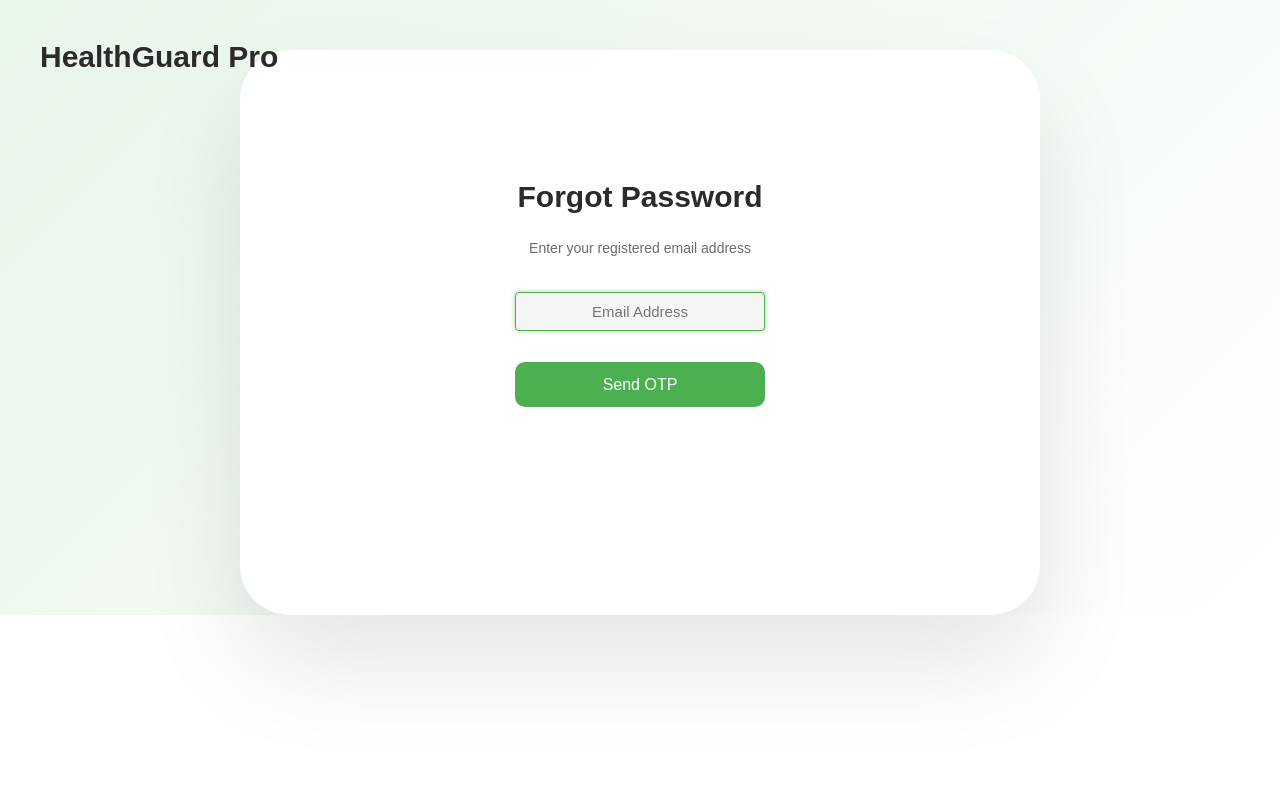
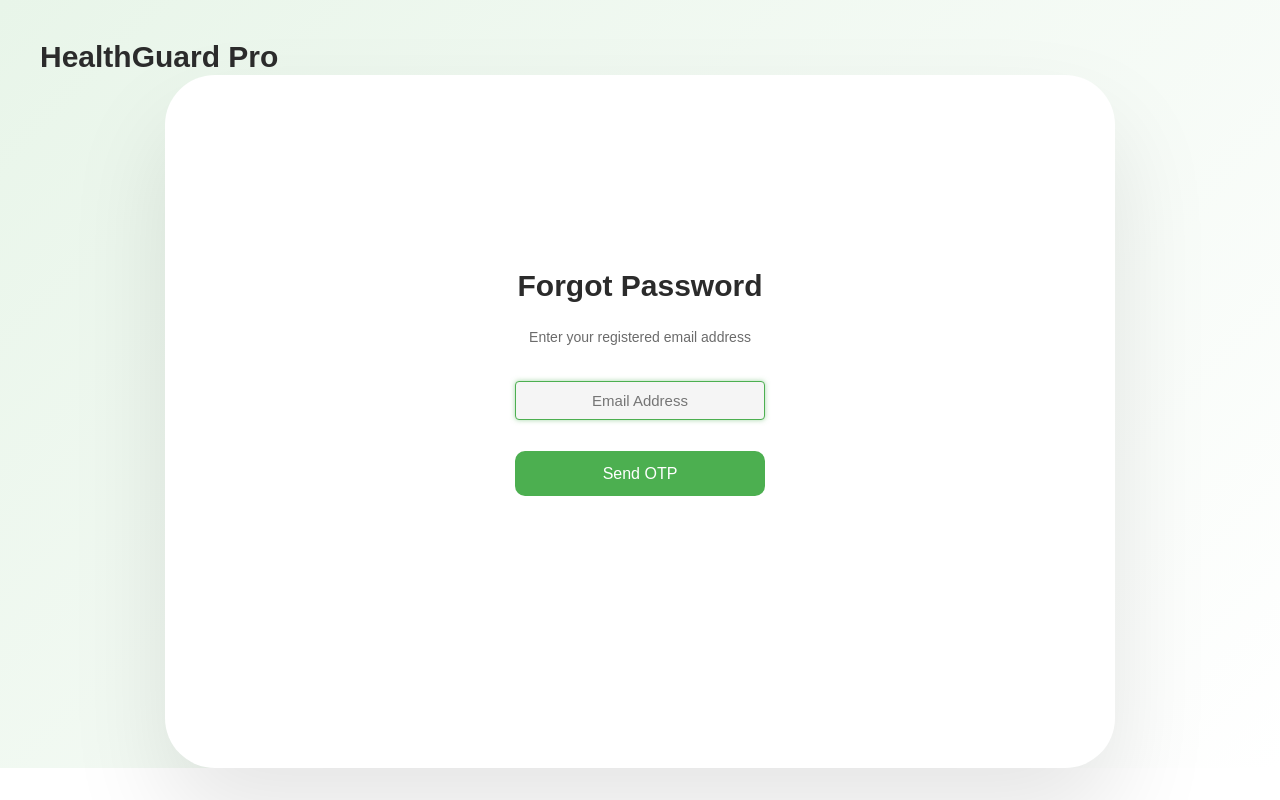
Before and after one commit to springboardmentor103/HealthGuardPro_Infosys_Internship_Oct2024_Team_02, a React (Create React App) app in the folder frontend/: page /forgot-password in a window 1280 px wide. Built offline with nearby package versions, Linux system fonts and the light colour scheme.

Commit message:
done some changes

```diff
--- a/frontend/src/styles/forgotpassword.css
+++ b/frontend/src/styles/forgotpassword.css
@@ -14,19 +14,20 @@ body, html {
   justify-content: center;
   align-items: center;
   flex-direction: column;
+  padding-top: 25px ;
 }
 .forgot-container {
     display: flex;
     justify-content: center;
     align-items: center;
-    width: 800px; /* Reduced width */
+    width: 950px; /* Reduced width */
     height: auto;
     padding: 80px;
     background-color: #ffffff;
     border-radius: 50px;
     box-shadow: 0 50px 100px rgba(0, 0, 0, 0.1);
     text-align: center;
-    padding: 15%;
+    padding: 20%;
     margin-top: 50px;
     flex-direction: column;
     gap: 1rem;
--- a/frontend/src/styles/login.css
+++ b/frontend/src/styles/login.css
@@ -6,10 +6,9 @@
 }
 
 html, body {
-  height: 100%; /* Make sure the body takes the full height */
+  height: 100%;
   margin: 0;
   padding: 0;
-  overflow: hidden;
 }
 
 .login-card {
@@ -48,10 +47,9 @@ html, body {
 
 @media (max-width: 768px) {
   .login-container {
-    width: 80%; /* Adjust width for smaller screens */
+    width: 50%; /* Adjust width for smaller screens */
   }
 }
-
 
 .login-container:hover{
   outline: none;
--- a/frontend/src/styles/otpverification.css
+++ b/frontend/src/styles/otpverification.css
@@ -14,19 +14,20 @@ display: flex;
 justify-content: center;
 align-items: center;
 flex-direction: column;
+padding-top: 25px;
 }
 .otp-container {
   display: flex;
   justify-content: center;
   align-items: center;
-  width: 800px; /* Reduced width */
+  width: 9500px; /* Reduced width */
   height: auto;
   padding: 80px;
   background-color: #ffffff;
   border-radius: 50px;
   box-shadow: 0 50px 100px rgba(0, 0, 0, 0.1);
   text-align: center;
-  padding: 15%;
+  padding: 20%;
   margin-top: 50px;
   flex-direction: column;
   gap: 1rem;
--- a/frontend/src/styles/resetpassword.css
+++ b/frontend/src/styles/resetpassword.css
@@ -14,19 +14,20 @@ display: flex;
 justify-content: center;
 align-items: center;
 flex-direction: column;
+padding-top: 25px;
 }
 .reset-container {
   display: flex;
   justify-content: center;
   align-items: center;
-  width: 800px; /* Reduced width */
+  width: 950px; /* Reduced width */
   height: auto;
   padding: 80px;
   background-color: #ffffff;
   border-radius: 50px;
   box-shadow: 0 50px 100px rgba(0, 0, 0, 0.1);
   text-align: center;
-  padding: 15%;
+  padding: 20%;
   margin-top: 50px;
   flex-direction: column;
   gap: 1rem;
```
